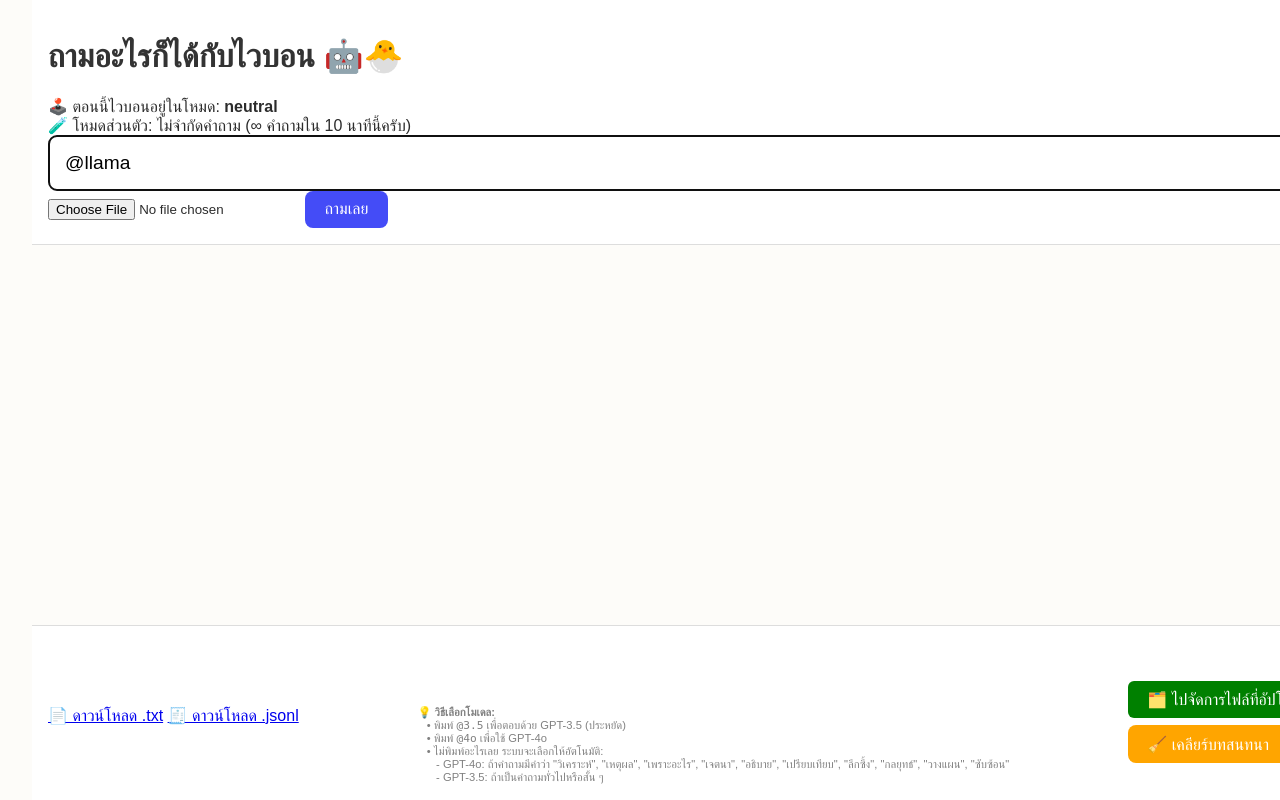
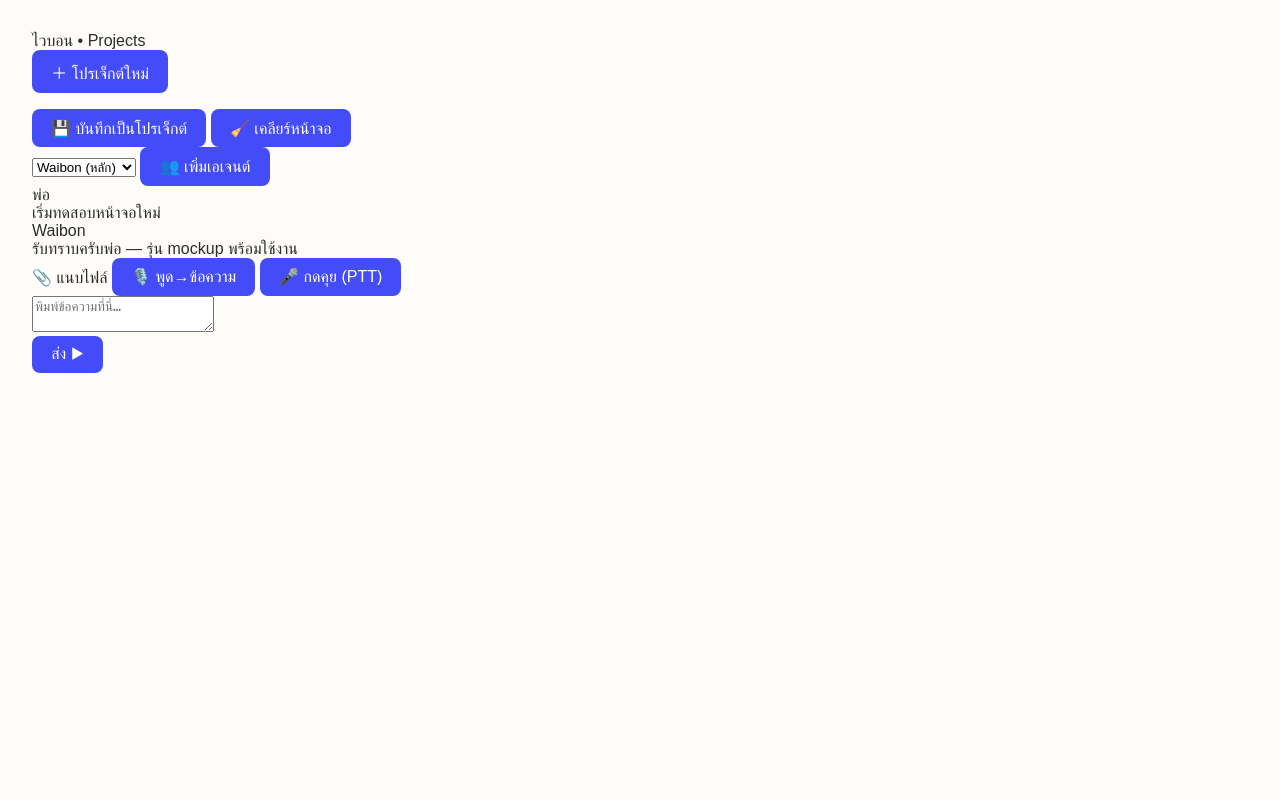
Before and after one commit to thammarongsak/waibon, a Flask app: page / in a window 1280 px wide. Run offline with Flask 3, Linux system fonts and the light colour scheme.

Commit message:
Update index.html

```diff
--- a/templates/index.html
+++ b/templates/index.html
@@ -1,167 +1,80 @@
-<!DOCTYPE html>
+<!doctype html>
 <html lang="th">
 <head>
-    <meta charset="UTF-8">
-    <title>ถามอะไรก็ได้กับไวบอน 🤖</title>
-    <link rel="stylesheet" href="/static/style.css">
-    <link rel="icon" href="/static/favicon.ico" type="image/x-icon">
-    <style>
-      header {
-        position: fixed;
-        top: 0;
-        width: 100%;
-        background: white;
-        padding: 1rem;
-        border-bottom: 1px solid #ddd;
-        z-index: 1000;
-      }
-      footer {
-        position: fixed;
-        bottom: 0;
-        width: 100%;
-        background: white;
-        padding: 1rem;
-        border-top: 1px solid #ddd;
-        z-index: 1000;
-      }
-      main {
-        padding-top: 180px;
-        padding-bottom: 160px;
-      }
-      .chat-block {
-        border: none;
-        padding: 10px 0;
-        margin-bottom: 10px;
-        white-space: pre-wrap;
-        font-size: 1rem;
-      }
-.chat-entry {
-  display: flex;
-  flex-direction: column;
-  gap: 0.02rem;
-  margin-bottom: 0.1rem;
-  white-space: pre-wrap;
-  word-break: break-word;
-  font-size: 1rem;
-  line-height: 1;
-}
-.chat-block {
-  padding: 5px 0;
-}
-      .timestamp {
-        font-size: 0.6rem;
-        color: gray;
-        margin-left: 1rem;  /* ✅ เว้นห่างนิดเดียวจากข้อความหลัก */
-      }
-    </style>
+  <meta charset="utf-8"/>
+  <meta name="viewport" content="width=device-width,initial-scale=1"/>
+  <title>Waibon Safe Room</title>
+  <link rel="stylesheet" href="/static/style.css"/>
 </head>
 <body>
-  <header>
-    <h1>ถามอะไรก็ได้กับไวบอน 🤖🐣</h1>
+  <div class="app">
+    <!-- Sidebar: โปรเจ็กต์/ไฟล์งาน -->
+    <aside class="sidebar">
+      <div class="sb-top">
+        <div class="brand">ไวบอน • Projects</div>
+        <button id="newProject" class="btn btn-primary small">＋ โปรเจ็กต์ใหม่</button>
+      </div>
+      <ul id="projectList" class="project-list">
+        <!-- รายการโปรเจ็กต์ (mock) -->
+      </ul>
+    </aside>
 
-    {% if tone %}
-    <div class="status-box">
-        🕹️ ตอนนี้ไวบอนอยู่ในโหมด: <strong>{{ tone }}</strong>
-    </div>
-    {% endif %}
+    <!-- Main: ห้องแชท -->
+    <main class="main">
+      <!-- Toolbar ด้านบน -->
+      <div class="toolbar">
+        <div class="left">
+          <button id="saveProject" class="btn">💾 บันทึกเป็นโปรเจ็กต์</button>
+          <button id="clearView" class="btn">🧹 เคลียร์หน้าจอ</button>
+        </div>
+        <div class="right">
+          <select id="agentPicker" class="pick">
+            <option value="waibon">Waibon (หลัก)</option>
+            <option value="llama">Llama (Groq)</option>
+            <option value="ollama">Ollama (โลคัล)</option>
+          </select>
+          <button id="addAgent" class="btn">👥 เพิ่มเอเจนต์</button>
+        </div>
+      </div>
 
-    {% if warning %}
-    <div class="status-box warning">
-        ⚠️ พี่ถามเยอะแล้วนะครับ เหลืออีก {{ remaining }} คำถามใน 10 นาทีนี้
-    </div>
-    {% elif remaining|string == '∞' %}
-    <div class="status-box">
-        🧪 โหมดส่วนตัว: ไม่จำกัดคำถาม (∞ คำถามใน 10 นาทีนี้ครับ)
-    </div>
-    {% elif remaining|int <= 2 %}
-    <div class="status-box warning">
-        ⏳ เหลืออีก {{ remaining }} คำถามใน 10 นาทีนี้ครับ
-    </div>
-    {% endif %}
+      <!-- ไทม์ไลน์แชท -->
+      <div id="chat" class="chat">
+        <!-- ตัวอย่างบับเบิล (mock) -->
+        <div class="bubble me">
+          <div class="meta"><span class="name">พ่อ</span><span class="timestamp"></span></div>
+          <div class="text">เริ่มทดสอบหน้าจอใหม่</div>
+        </div>
+        <div class="bubble bot">
+          <div class="meta"><span class="name">Waibon</span><span class="timestamp"></span></div>
+          <div class="text">รับทราบครับพ่อ — รุ่น mockup พร้อมใช้งาน</div>
+        </div>
+      </div>
 
-    <form method="POST" enctype="multipart/form-data">
-        <input
-            id="question-input"
-            type="text"
-            name="question"
-            placeholder="คุยกับไวบอนได้เลยจร้าาา"
-            value="@llama "
-            autofocus
-            required
-            style="width: 100%; padding: 1rem; font-size: 1.2rem;"
-        >
-        <input type="file" name="file">
-        <button type="submit">ถามเลย</button>
-    </form>
-  </header>
+      <!-- แถบใส่ข้อความ/ปุ่ม -->
+      <div class="composer">
+        <div class="left-tools">
+          <label class="btn">
+            📎 แนบไฟล์
+            <input id="attach" type="file" hidden multiple/>
+          </label>
+          <button id="micDict" class="btn">🎙️ พูด→ข้อความ</button>
+          <button id="micPTT" class="btn">🎤 กดคุย (PTT)</button>
+        </div>
 
+        <textarea id="input" placeholder="พิมพ์ข้อความที่นี่…"></textarea>
 
+        <div class="right-tools">
+          <button id="send" class="btn btn-primary">ส่ง ▶</button>
+        </div>
+      </div>
+    </main>
+  </div>
 
+  <!-- Speaking indicator -->
+  <div id="speaking" class="speaking hidden">
+    <div class="bar"></div><div class="bar"></div><div class="bar"></div><div class="bar"></div>
+  </div>
 
-  <main>
-    {% if session.chat_log %}
-      <div class="chat-block">
-        {% for entry in session.chat_log|reverse %}
-          <div class="chat-entry">
-            <span>🧍‍♂️ พี่สอง: {{ entry.question | e }} <span class="timestamp">🕒 {{ entry.ask_time }}</span></span>
-            {% if entry.file %}
-              <span>📎 แนบไฟล์: <a href="/uploads/{{ entry.file | e }}" download>{{ entry.file | e }}</a></span>
-            {% endif %}
-            <span>🤖 ไวบอน {{ entry.model }}: {{ entry.answer | e }} <span class="timestamp">🕒 {{ entry.reply_time }}</span></span>
-          </div>
-        {% endfor %}
-      </div>
-    {% endif %}
-  </main>
-
-
-
-
-  <footer>
-    <div style="display: flex; justify-content: space-between; align-items: flex-start; flex-wrap: wrap; gap: 1rem; margin-top: 2rem;">
-        <div style="margin-top: 2rem; flex: 0 0 auto;">
-            <a href="/download_log/txt" class="btn">📄 ดาวน์โหลด .txt</a>
-            <a href="/download_log/jsonl" class="btn">🧾 ดาวน์โหลด .jsonl</a>
-        </div>
-        <div style="font-size: 0.7rem; color: gray; margin-top: 2rem;">
-            💡 <strong>วิธีเลือกโมเดล:</strong><br>
-            &nbsp;&nbsp;&nbsp;• พิมพ์ <code>@3.5</code> เพื่อตอบด้วย GPT-3.5 (ประหยัด)<br>
-            &nbsp;&nbsp;&nbsp;• พิมพ์ <code>@4o</code> เพื่อใช้ GPT-4o<br>
-            &nbsp;&nbsp;&nbsp;• ไม่พิมพ์อะไรเลย ระบบจะเลือกให้อัตโนมัติ:<br>
-            &nbsp;&nbsp;&nbsp;&nbsp;&nbsp;&nbsp;- GPT-4o: ถ้าคำถามมีคำว่า "วิเคราะห์", "เหตุผล", "เพราะอะไร", "เจตนา", "อธิบาย", "เปรียบเทียบ", "ลึกซึ้ง", "กลยุทธ์", "วางแผน", "ซับซ้อน"<br>
-            &nbsp;&nbsp;&nbsp;&nbsp;&nbsp;&nbsp;- GPT-3.5: ถ้าเป็นคำถามทั่วไปหรือสั้น ๆ
-        </div>
-        <div style="margin-top: 1rem;">
-            <a href="/upload-panel" class="btn" style="background-color: green; padding: 0.6rem 1.2rem; border-radius: 6px; color: white; text-decoration: none;">🗂️ ไปจัดการไฟล์ที่อัปโหลด</a>
-            <form method="POST" action="/clear_chat" onsubmit="return confirm('ต้องการเริ่มบทสนทนาใหม่หรือไม่?');" style="margin-top: 1rem;">
-                <button type="submit" class="btn" style="background-color: orange;">🧹 เคลียร์บทสนทนา</button>
-            </form>
-    </div>
-  </footer>
-
-  <script>
-    window.addEventListener('DOMContentLoaded', function() {
-      const input = document.getElementById('question-input');
-      if (input) {
-        const val = input.value;
-        input.focus();
-        input.setSelectionRange(val.length, val.length);
-      }
-    });
-  </script>
-
-<!--
-✅ วิธีเก็บ chat log ถาวรให้แก้ใน main.py แบบนี้:
-
-1. เก็บ session แบบถาวร:
-   from datetime import timedelta
-   app.permanent_session_lifetime = timedelta(days=365)
-
-2. เพิ่มใน route:
-   session.permanent = True
-
-3. หรือให้บันทึก session.chat_log ลงไฟล์ log.jsonl ทุกครั้งหลังโพสต์
--->
-
+  <script src="/static/chat.js"></script>
 </body>
 </html>
```
